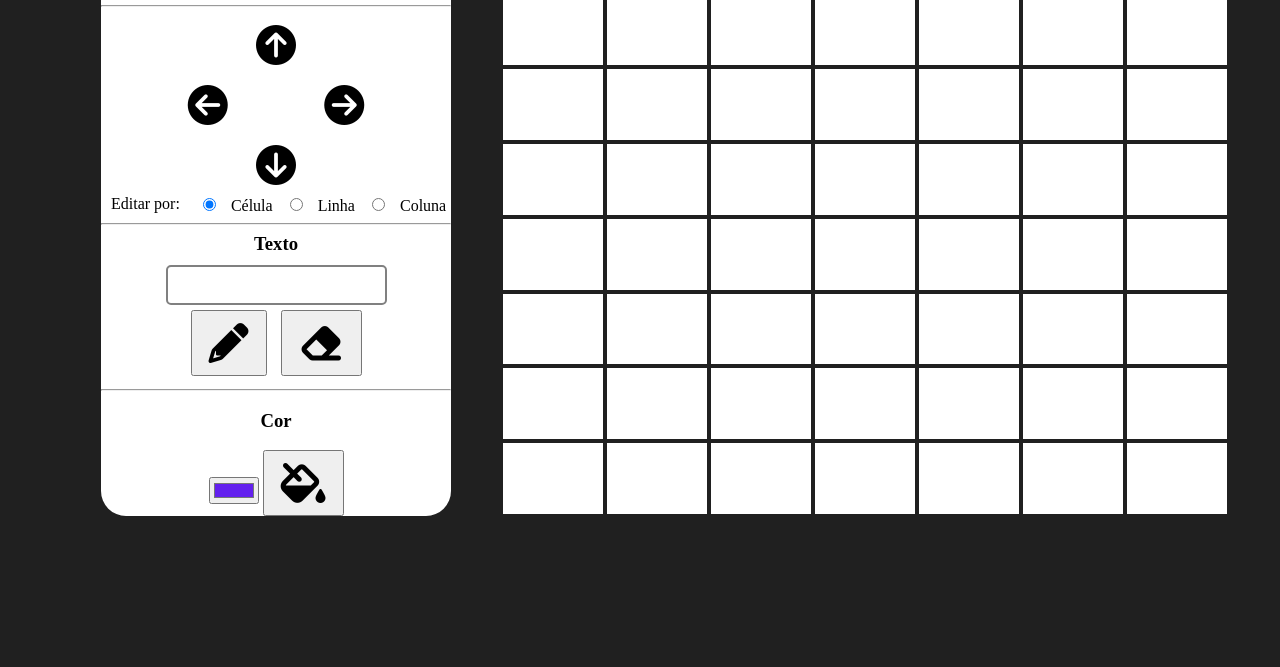
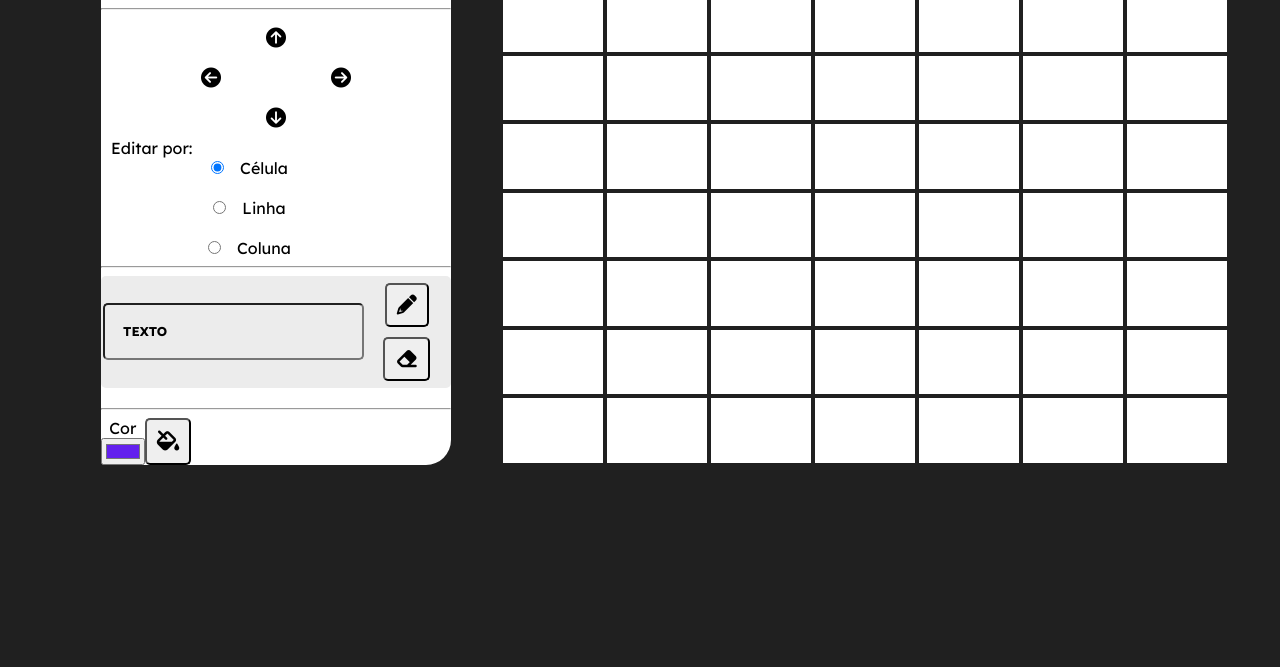
Before and after one commit to Eliezir/Tabela-customizavel, a plain HTML site: page index.html in a window 1280 px wide. Shown: the part 133-800 px from the top of the page. Drawn offline with Linux system fonts and the light colour scheme.

Commit message:
css div configs

```diff
--- a/index.html
+++ b/index.html
@@ -21,18 +21,19 @@
     <div class="radioBtn">
         <p>Editar por:</p>
         <div>
-          <input type="radio" id="td" name="direction" class="form-check-input" value="Td" checked>
-          <label for="td">Célula</label>
-          <input type="radio" id="tr" name="direction" class="form-check-input" value="Tr">
-          <label for="tr">Linha</label>
-          <input type="radio" id="col" name="direction" class="form-check-input" value="Col">
-          <label for="col">Coluna</label></div>
+         <div><input type="radio" id="td" name="direction" class="form-check-input" value="Td" checked>
+          <label for="td">Célula</label></div>
+          <div><input type="radio" id="tr" name="direction" class="form-check-input" value="Tr">
+          <label for="tr">Linha</label></div>
+          <div><input type="radio" id="col" name="direction" class="form-check-input" value="Col">
+          <label for="col">Coluna</label></div></div>
     </div>
     </div>
         <hr>
         <div class="texto">
-            <h3>Texto</h3>
             <div class="textBtns">
+                <label class="input-text">
+                    <span>Texto</span>
             <input type="text" id="textoTd" name="textoTd">
             <div>
             <button type="button" id="edit"><i class="fa-solid fa-pencil"></i></button>
@@ -40,8 +41,9 @@
         </div>
         <hr>
         <div class="cor">
-            <h3>Cor</h3>
-            <input type="color" id="colorTd" name="colorTd" value="#6320ee";>
+            <div>
+            <label for="colorTd">Cor</label>
+            <input type="color" id="colorTd" name="colorTd" value="#6320ee";></div>
             <button type="button" id="paint">   <i class="fa-solid fa-fill-drip"></i></i></button></div></div>
 
         </div>
--- a/index.js
+++ b/index.js
@@ -189,6 +189,26 @@ dir.forEach(function(e){
 
     });
 
+    const handleFocus = ({target}) => {
+        if(target.type==="button"){
+          target = inputs[1]}
+        const span = target.parentElement.firstElementChild;
+        span.classList.add('span-active');
+      }
+
+      const handleFocusOut = ({target}) => {
+        if(target.type==="button"){
+          target = inputs[1]}
+        else if(target.value ===''){
+          const span = target.parentElement.firstElementChild;
+          span.classList.remove('span-active');}
+
+      }
+
+const input_texto = document.getElementById("textoTd")
+input_texto.addEventListener('focus',handleFocus);
+input_texto.addEventListener('focusout',handleFocusOut);
+
 
 
 
--- a/style.css
+++ b/style.css
@@ -1,3 +1,12 @@
+@import url('https://fonts.googleapis.com/css2?family=Lexend+Deca:wght@300;400;500;600;700&display=swap');
+@import url('https://fonts.googleapis.com/icon?family=Material+Icons');
+
+* {
+  box-sizing: border-box;
+  font-family: 'Lexend Deca', sans-serif;
+}
+
+
 body{
   background-color:#202020;
 }
@@ -61,12 +70,16 @@ body{
 }
 
 #textoTd{
-  border-radius:5px;
-  border:2px solid grey;
-  outline:none;
-  font-size:0.9em;
-  padding:10px;
-  font-weight:600;
+    border-radius:5px;
+    background-color:#ECECEC;
+    border:2px solid solid #C4C4C4;
+    outline:none;
+    font-size:0.9em;
+    padding:25px 10px 10px;
+    font-weight:600;
+    color:#343434;
+    width:100%;
+    margin: auto 0;
 }
 
 .disabled{
@@ -84,3 +97,43 @@ body{
 .hidden{
   display:none;
 }
+
+.configs button{
+  border-radius: 5px;
+  padding:0;
+}
+
+#colorTd{
+  width: 100%;
+}
+.input-text{
+  display:flex;
+  margin-bottom:20px;
+  width:100%;
+  background-color:#ECECEC;
+  border-radius:5px;
+  border:2px solid transparent;}
+
+  .input-text span{
+    position:absolute;
+    font-size:0.8em;
+    font-weight: 700;
+    text-transform: uppercase;
+    color: var(--medium-grey);
+    margin:45px 20px;
+    cursor:text;
+    transition: all 200ms ease;
+  }
+
+  .input-text .span-active{
+    font-size: 0.7em;
+    margin: 38px 15px;
+  }
+
+  .fa-solid{
+    font-size: 20px;
+  }
+
+  .cor{
+    display:flex;
+  }
```
